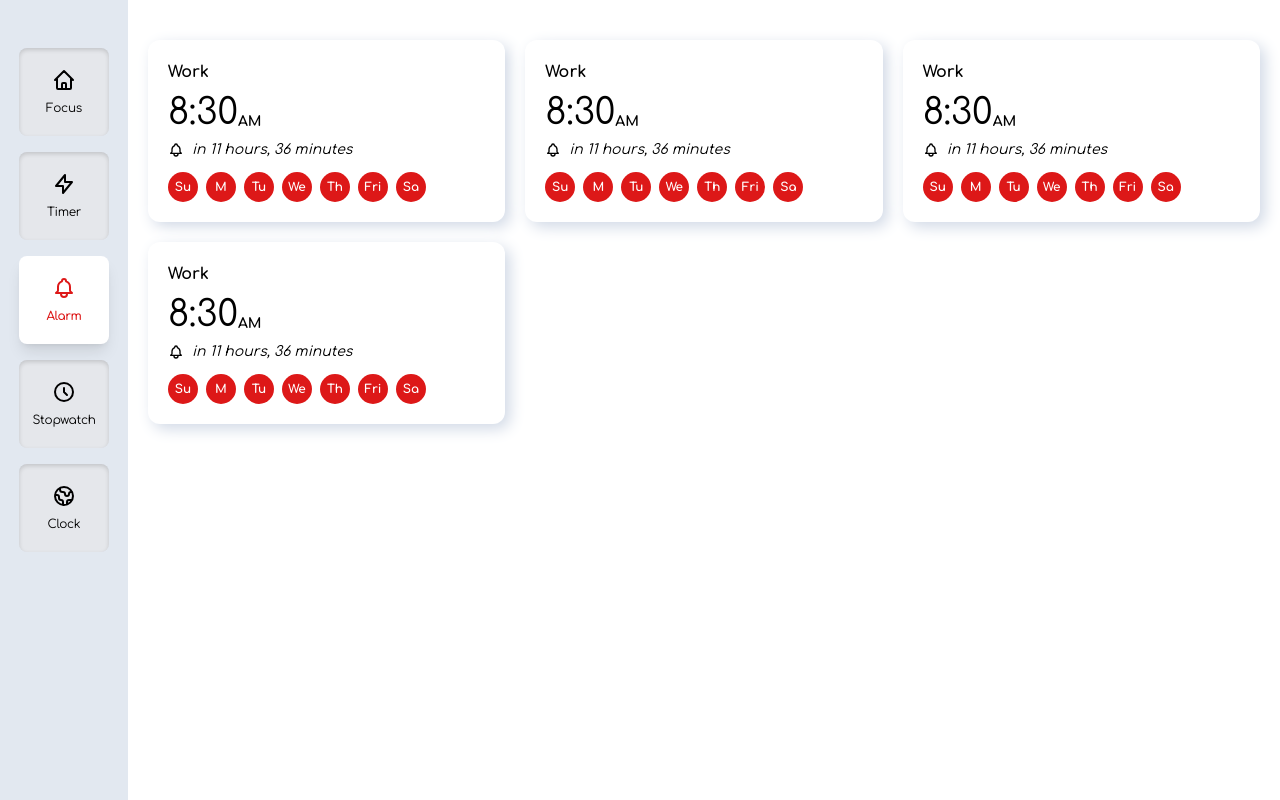
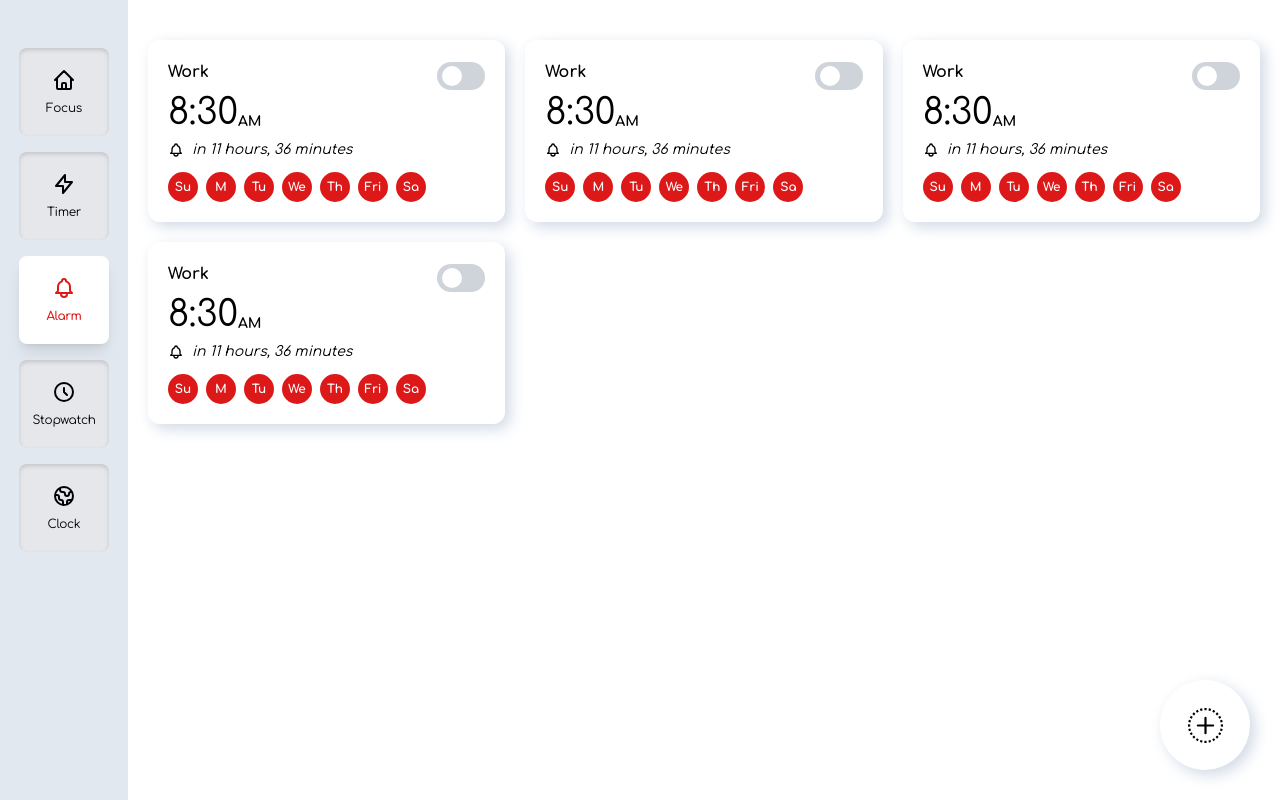
Before and after one commit to Baayeh/focus-hub, a React (Vite) app: page /alarm in a window 1280 px wide. Built offline with nearby package versions, Linux system fonts and the light colour scheme.

Commit message:
add alarm button created

```diff
--- a/src/components/AlarmBox.jsx
+++ b/src/components/AlarmBox.jsx
@@ -1,13 +1,18 @@
+import React, { useState } from "react";
 import { HiOutlineBell } from "react-icons/hi";
+import { InputSwitch } from "primereact/inputswitch";
 import DaysBubble from "./DaysBubble";
 
 const AlarmBox = () => {
+  const [checked, setChecked] = useState(false);
   const days = ["Su", "M", "Tu", "We", "Th", "Fri", "Sa"];
 
   return (
-    <div className="alarm-box bg-white rounded-xl shadow-white-shadow h-max p-5">
+    <div className="alarm-box bg-white rounded-xl shadow-white-shadow h-max p-5 cursor-pointer">
       <div className="flex items-center justify-between">
         <h6 className="text-md mb-2 font-extrabold">Work</h6>
+
+        <InputSwitch checked={checked} onChange={(e) => setChecked(e.value)} />
       </div>
       <div className="flex items-end">
         <h1 className="text-4xl mb-0">8:30</h1>
@@ -19,7 +24,11 @@ const AlarmBox = () => {
       </span>
       <div className="flex items-center justify-between lg:justify-start mt-3">
         {days.map((day) => {
-          return <DaysBubble day={day} />;
+          return (
+            <React.Fragment key={day}>
+              <DaysBubble day={day} />
+            </React.Fragment>
+          );
         })}
       </div>
     </div>
--- a/src/index.css
+++ b/src/index.css
@@ -1,4 +1,8 @@
 @import url("https://fonts.googleapis.com/css2?family=Comfortaa:wght@300;400;500;600;700&display=swap");
+
+@import "primereact/resources/themes/lara-light-indigo/theme.css";
+@import "primereact/resources/primereact.min.css";
+@import "primeicons/primeicons.css";
 
 @tailwind base;
 @tailwind components;
@@ -52,4 +56,32 @@
   nav .list-group .list-group-item.active span:nth-child(2) {
     @apply text-primaryColor;
   }
+
+  #alarmComponent {
+    @apply min-h-full bg-white py-10 px-5 grid grid-cols-1 md:grid-cols-2 lg:grid-cols-3 gap-5 auto-rows-max;
+  }
+
+  #alarmComponent .add-button-container {
+    @apply fixed right-[20px] bottom-[100px] md:right-[50%] md:translate-x-[50%] lg:right-[30px] lg:translate-x-0 lg:bottom-[30px];
+  }
+
+  #alarmComponent button {
+    @apply bg-white shadow-white-shadow w-[80px] h-[80px] md:w-[120px] md:h-[120px] lg:w-[90px] lg:h-[90px] rounded-full flex items-center justify-center;
+  }
 }
+
+.p-inputswitch.p-inputswitch-checked .p-inputswitch-slider {
+  background: theme("colors.secondaryColor") !important;
+}
+
+#alarmComponent button svg {
+  font-size: 35px;
+}
+
+#alarmComponent button:hover {
+  background: theme("colors.secondaryColor");
+}
+
+#alarmComponent button:hover svg {
+  color: #fff;
+}
--- a/src/routes/Alarm.jsx
+++ b/src/routes/Alarm.jsx
@@ -1,15 +1,19 @@
 import AlarmBox from "../components/AlarmBox";
+import { BsPlusCircleDotted } from "react-icons/bs";
 
 const Alarm = () => {
   return (
-    <section
-      id="bg-white"
-      className="min-h-full bg-white py-10 px-5 grid grid-cols-1 md:grid-cols-2 lg:grid-cols-3 gap-5 auto-rows-max"
-    >
+    <section id="alarmComponent" className="">
       <AlarmBox />
       <AlarmBox />
       <AlarmBox />
       <AlarmBox />
+
+      <div className="add-button-container">
+        <button type="button" className="">
+          <BsPlusCircleDotted />
+        </button>
+      </div>
     </section>
   );
 };
--- a/src/routes/Layout.jsx
+++ b/src/routes/Layout.jsx
@@ -1,17 +1,16 @@
-import React from 'react'
-import { Outlet } from 'react-router-dom'
-import NavBar from '../components/NavBar'
+import React from "react";
+import { Outlet } from "react-router-dom";
+import NavBar from "../components/NavBar";
 
 const Layout = () => {
   return (
-    <div className='flex align-items-center min-h-screen'>
+    <div className="flex align-items-center min-h-screen relative">
       <NavBar />
-      <main className='md:ml-[15%] xl:ml-[10%] 2xl:w-[10%] ml-0 sm:ml-0 w-full'>
+      <main className="md:ml-[15%] xl:ml-[10%] 2xl:w-[10%] ml-0 sm:ml-0 w-full">
         <Outlet />
       </main>
+    </div>
+  );
+};
 
-    </div>
-  )
-}
-
-export default Layout
+export default Layout;
```
